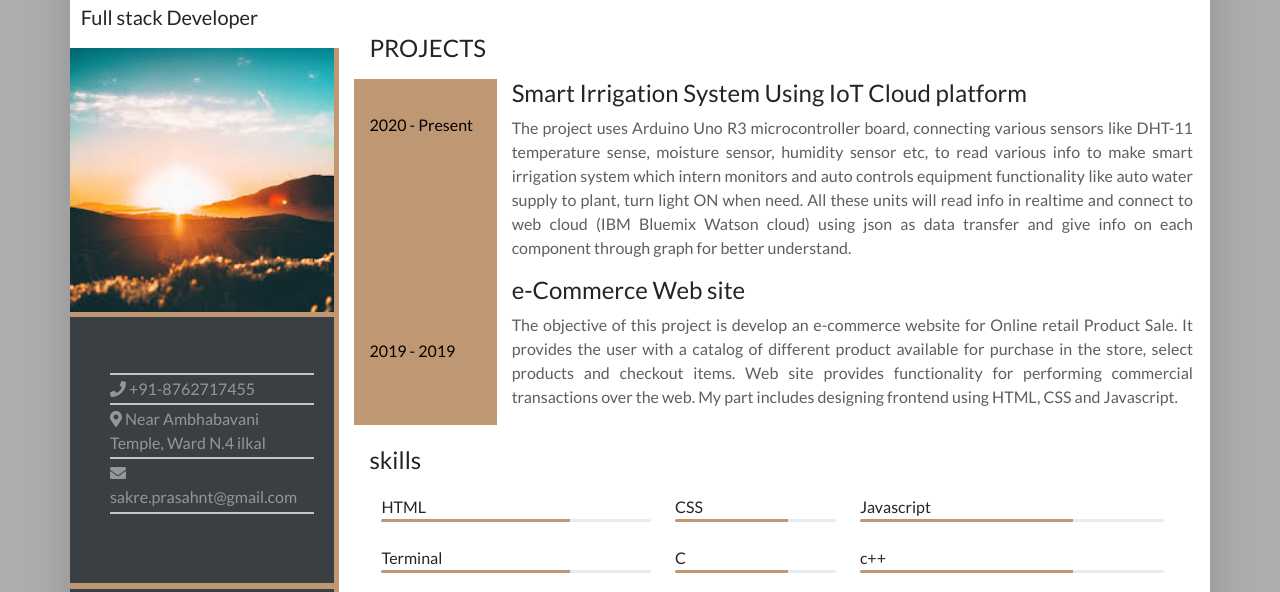
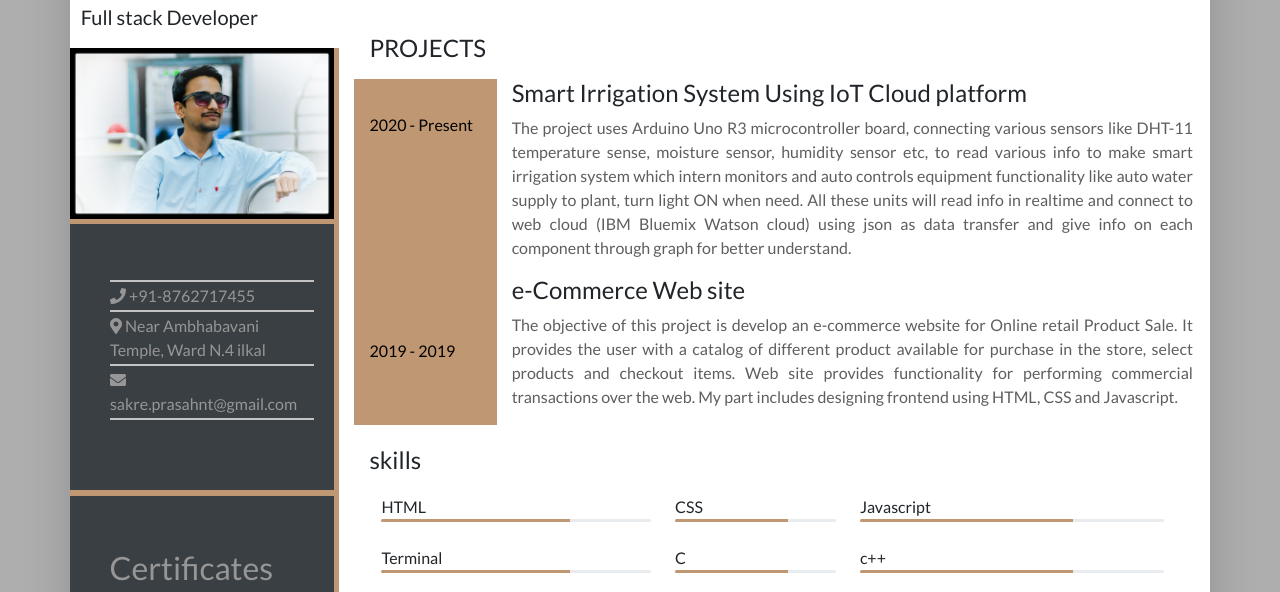
Before and after one commit to PrashantSakre/cv, a plain HTML site: page index.html in a window 1280 px wide. Shown: the part 188-780 px from the top of the page. Drawn offline with nearby package versions, Linux system fonts and the light colour scheme.

Commit message:
set to my picture

```diff
--- a/index.html
+++ b/index.html
@@ -45,7 +45,7 @@
 
                 <div class="left-background">
                     <div class="image">
-                        <img src="images/nature.jpg" alt="">
+                        <img src="images/my_image.jpeg" alt="">
                     </div>
 
                         <div class="contacts">
```
